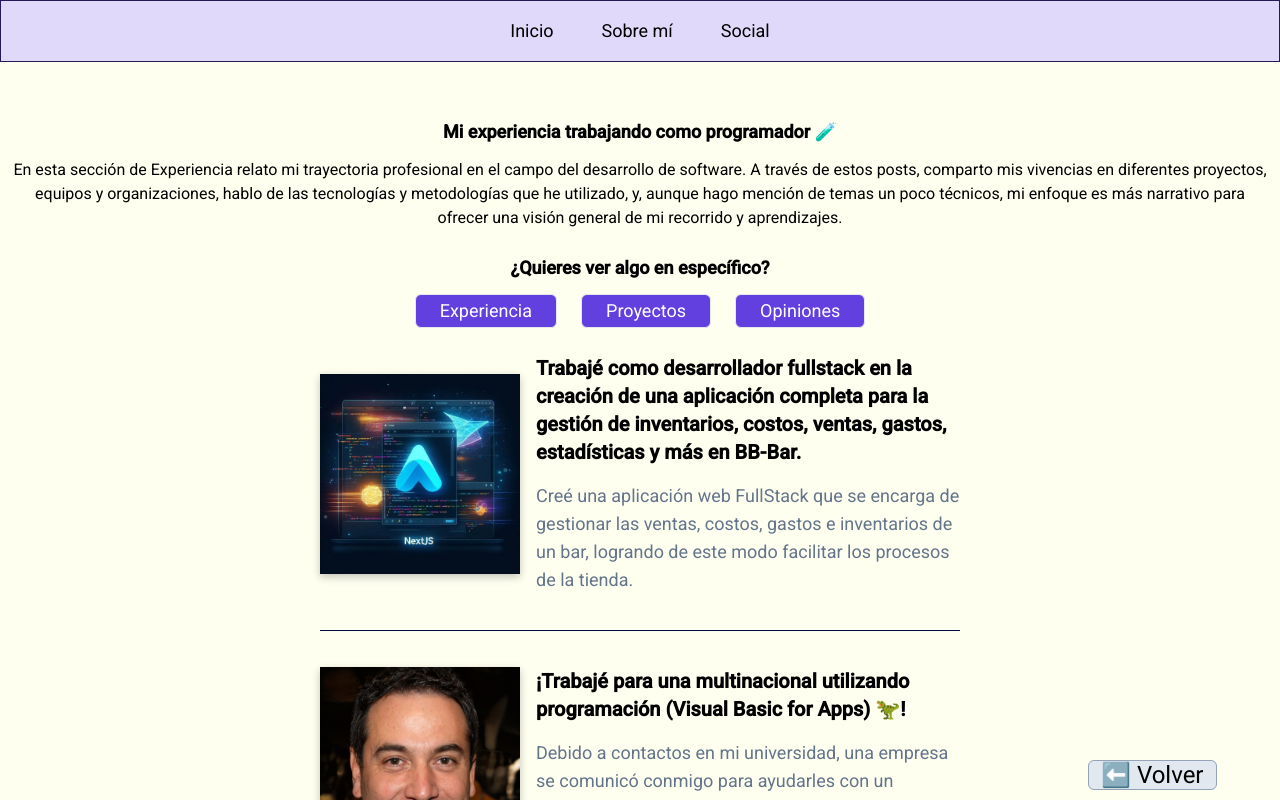
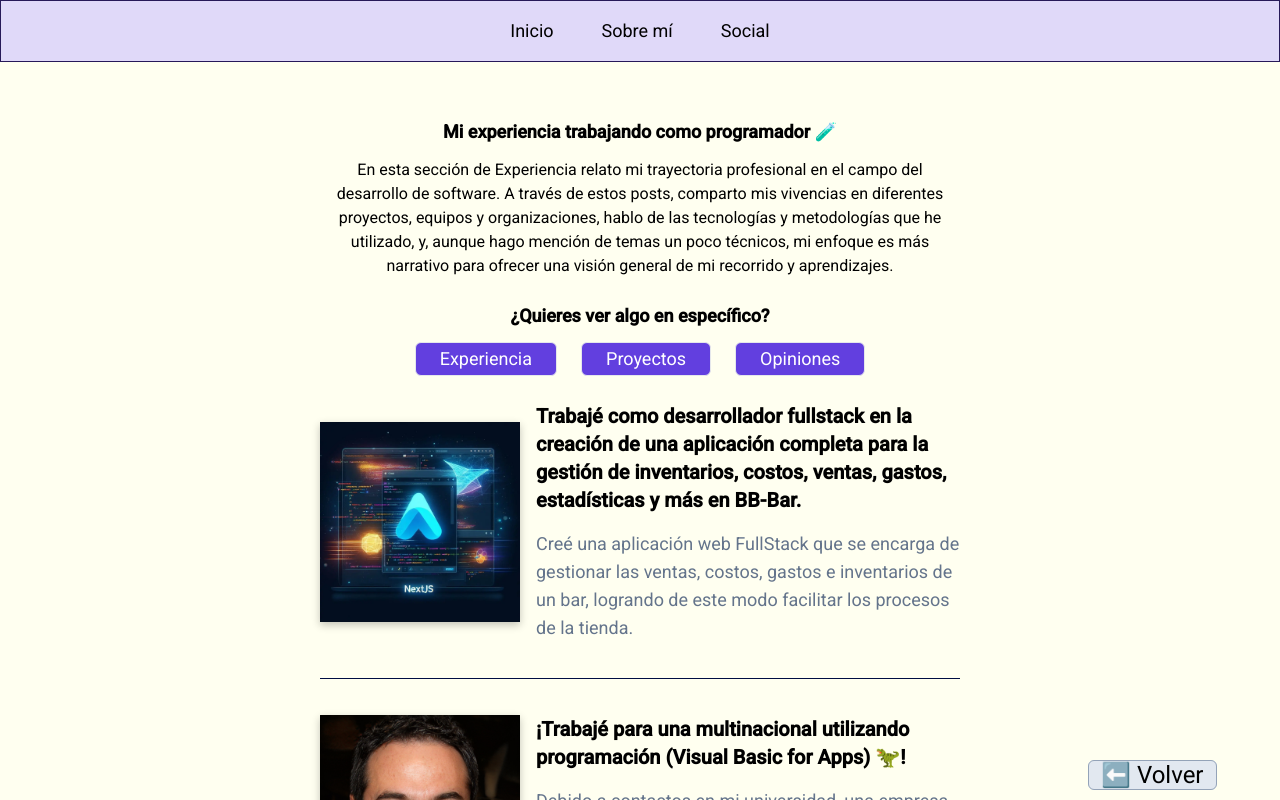
Before and after one commit to Sebastian-pz/blog, a Next.js app: page /experience in a window 1280 px wide. Shown: the top 800 px of the page. Built offline with nearby package versions, Linux system fonts and the light colour scheme.

Commit message:
fix(code): fix style of description in filtered posts

```diff
--- a/src/app/components/FilteredPosts/FilteredPosts.tsx
+++ b/src/app/components/FilteredPosts/FilteredPosts.tsx
@@ -17,10 +17,12 @@ export default function FilteredPosts({
   return (
     <>
       <GoBack />
-      <h1 className="text-center mt-2 mb-3 pl-2 pr-2 font-bold text-lg">
-        {title}
-      </h1>
-      <p className="text-center mb-2 md:px-2">{description}</p>
+      <section className="w-[90%] sm:w-[70%] lg:w-[50%] m-auto">
+        <h1 className="text-center mt-2 mb-3 pl-2 pr-2 font-bold text-lg">
+          {title}
+        </h1>
+        <p className="text-center mb-2 md:px-2">{description}</p>
+      </section>
 
       <PostNavigation />
 
```
